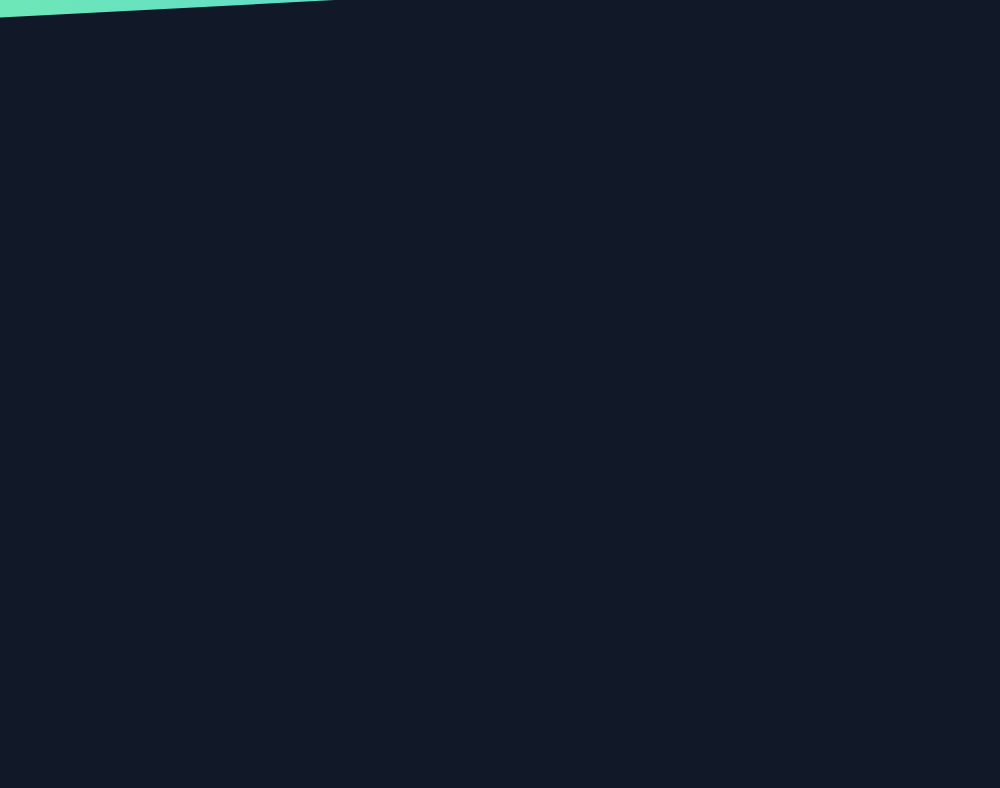
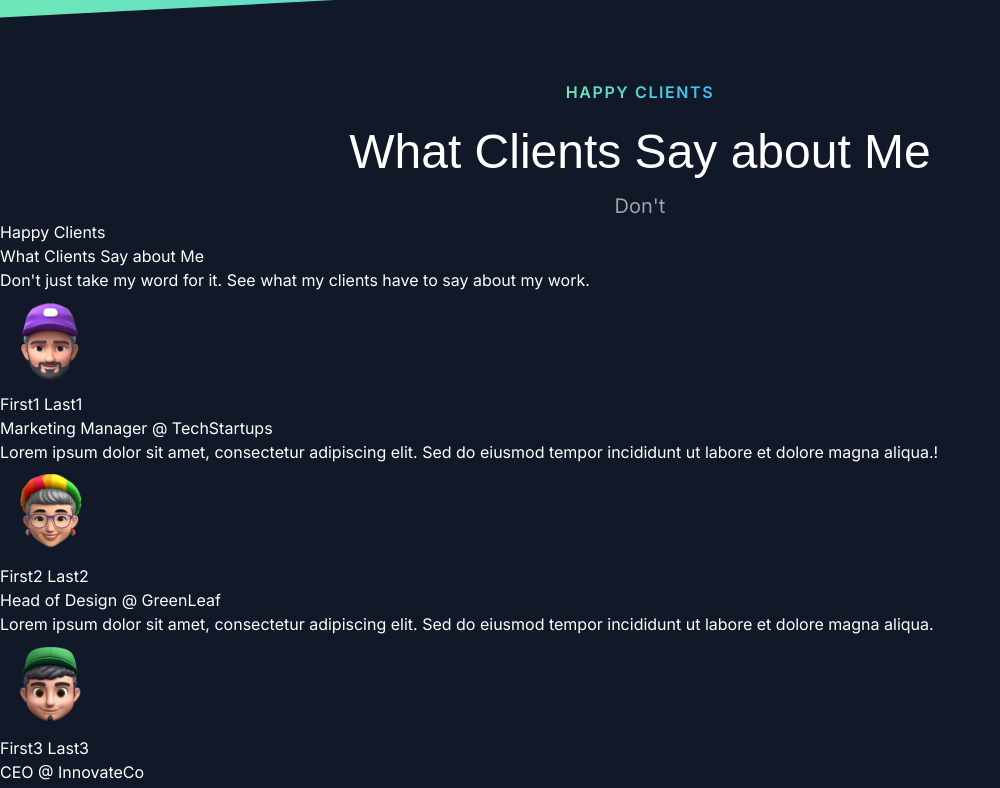
Before and after one commit to DHatchie/React-NJS-Website, a Next.js app: page / in a window 1280 px wide. Shown: the part 3068-3856 px from the top of the page, without its empty margins (0-1000 px from the left). Before the commit the page ends 3148 px from the top, so only its background shows below. Built offline with nearby package versions, Linux system fonts and the light colour scheme; a web font is replaced by a local one.

Commit message:
fixed prettier and added Testimonials section

```diff
--- a/src/app/globals.css
+++ b/src/app/globals.css
@@ -14,6 +14,6 @@
 
 @layer utilities {
   .container {
-    @apply lg:max-w-5xl
+    @apply lg:max-w-5xl;
   }
 }
--- a/src/app/page.tsx
+++ b/src/app/page.tsx
@@ -1,7 +1,8 @@
-import { Header } from '@/sections/Header'
-import { Hero } from '@/sections/Hero'
-import { Projects } from '@/sections/Projects'
-import { Tape } from '@/sections/Tape'
+import { Header } from "@/sections/Header"
+import { Hero } from "@/sections/Hero"
+import { Projects } from "@/sections/Projects"
+import { Tape } from "@/sections/Tape"
+import { Testimonials } from "@/sections/Testimonials"
 
 export default function Home() {
   return (
@@ -10,6 +11,7 @@ export default function Home() {
       <Hero />
       <Projects />
       <Tape />
+      <Testimonials />
     </div>
   )
 }
--- a/src/components/HeroOrbit.tsx
+++ b/src/components/HeroOrbit.tsx
@@ -1,4 +1,4 @@
-import { PropsWithChildren } from 'react'
+import { PropsWithChildren } from "react"
 
 export const HeroOrbit = ({
   children,
--- /dev/null
+++ b/src/components/SectionHeader.tsx
@@ -0,0 +1,25 @@
+export const SectionHeader = ({
+  title,
+  eyebrow,
+  description
+}: {
+  title: string
+  eyebrow: string
+  description: string
+}) => {
+  return (
+    <>
+      <div className='flex items-center justify-center'>
+        <p className='bg-gradient-to-r from-emerald-300 to-sky-400 bg-clip-text text-center font-semibold uppercase tracking-widest text-transparent'>
+          {eyebrow}
+        </p>
+      </div>
+      <h2 className='mt-6 text-center font-serif text-3xl md:text-5xl'>
+        {title}
+      </h2>
+      <p className='mx-auto mt-4 max-w-md text-center text-white/60 md:text-lg lg:text-xl'>
+        {description}
+      </p>
+    </>
+  )
+}
--- a/src/sections/Hero.tsx
+++ b/src/sections/Hero.tsx
@@ -1,15 +1,15 @@
-import memojiImage from '@/assets/images/memoji-computer.png'
-import Image from 'next/image'
-import ArrowDown from '@/assets/icons/arrow-down.svg'
-import grainImage from '@/assets/images/grain.jpg'
-import StarIcon from '@/assets/icons/star.svg'
-import SparkleIcon from '@/assets/icons/sparkle.svg'
-import { HeroOrbit } from '@/components/HeroOrbit'
+import memojiImage from "@/assets/images/memoji-computer.png"
+import Image from "next/image"
+import ArrowDown from "@/assets/icons/arrow-down.svg"
+import grainImage from "@/assets/images/grain.jpg"
+import StarIcon from "@/assets/icons/star.svg"
+import SparkleIcon from "@/assets/icons/sparkle.svg"
+import { HeroOrbit } from "@/components/HeroOrbit"
 
 export const Hero = () => {
   return (
-    <div className='relative z-0 overflow-x-clip py-32 md:py-48 lg:py-50'>
-      <div className='absolute inset-0 [mask-image:linear-gradient(to_bottom,transparent,black_10%,black_70%,transparent)] pointer-events-none'>
+    <div className='lg:py-50 relative z-0 overflow-x-clip py-32 md:py-48'>
+      <div className='pointer-events-none absolute inset-0 [mask-image:linear-gradient(to_bottom,transparent,black_10%,black_70%,transparent)]'>
         <div
           className='absolute inset-0 -z-30 opacity-5'
           style={{
--- a/src/sections/Tape.tsx
+++ b/src/sections/Tape.tsx
@@ -1,4 +1,4 @@
-import StarIcon from '@/assets/icons/star.svg'
+import StarIcon from "@/assets/icons/star.svg"
 
 const words = [
   "Performant",
@@ -11,19 +11,21 @@ const words = [
   "Maintainable",
   "Search Optimized",
   "Usable",
-  "Reliable",
-];
+  "Reliable"
+]
 
 export const Tape = () => {
   return (
-    <div className='py-16 overflow-x-clip lg:py-24'>
-      <div className='bg-gradient-to-r from-emerald-300 to-sky-400 overflow-x-clip -rotate-3 -mx-1'>
+    <div className='overflow-x-clip py-16 lg:py-24'>
+      <div className='-mx-1 -rotate-3 overflow-x-clip bg-gradient-to-r from-emerald-300 to-sky-400'>
         <div className='flex [mask-image:linear-gradient(to_right,transparent,black_10%,black_90%,transparent)]'>
           <div className='flex flex-none gap-4 py-3'>
-            {words.map(word => (
-              <div key={word} className='inline-flex gap-4 items-center'>
-                <span className='text-gray-900 uppercase font-extrabold text-sm'>{word}</span>
-                <StarIcon className='size-6 text-gray-900 -rotate-12' />
+            {words.map((word) => (
+              <div key={word} className='inline-flex items-center gap-4'>
+                <span className='text-sm font-extrabold uppercase text-gray-900'>
+                  {word}
+                </span>
+                <StarIcon className='size-6 -rotate-12 text-gray-900' />
               </div>
             ))}
           </div>
--- a/src/sections/Testimonials.tsx
+++ b/src/sections/Testimonials.tsx
@@ -1,42 +1,68 @@
-import memojiAvatar1 from '@/assets/images/memoji-avatar-1.png'
-import memojiAvatar2 from '@/assets/images/memoji-avatar-2.png'
-import memojiAvatar3 from '@/assets/images/memoji-avatar-3.png'
-import memojiAvatar4 from '@/assets/images/memoji-avatar-4.png'
-import memojiAvatar5 from '@/assets/images/memoji-avatar-5.png'
+import memojiAvatar1 from "@/assets/images/memoji-avatar-1.png"
+import memojiAvatar2 from "@/assets/images/memoji-avatar-2.png"
+import memojiAvatar3 from "@/assets/images/memoji-avatar-3.png"
+import memojiAvatar4 from "@/assets/images/memoji-avatar-4.png"
+import memojiAvatar5 from "@/assets/images/memoji-avatar-5.png"
+import { SectionHeader } from "@/components/SectionHeader"
+import Image from "next/image"
 
 const testimonials = [
   {
-    name: 'Alex Turner',
-    position: 'Marketing Manager @ TechStartups',
-    text: "Alex was instrumental in transforming our website into a powerful marketing tool. His attention to detail and ability to understand our brand is exceptional. We're thrilled with the results!",
+    name: "First1 Last1",
+    position: "Marketing Manager @ TechStartups",
+    text: "Lorem ipsum dolor sit amet, consectetur adipiscing elit. Sed do eiusmod tempor incididunt ut labore et dolore magna aliqua.!",
     avatar: memojiAvatar1
   },
   {
-    name: 'Olivia Green',
-    position: 'Head of Design @ GreenLeaf',
-    text: 'Working with Alex was a pleasure. His expertise in frontend development brought our designs to life in a way we never imagined. The website has exceeded our expectations.',
+    name: "First2 Last2",
+    position: "Head of Design @ GreenLeaf",
+    text: "Lorem ipsum dolor sit amet, consectetur adipiscing elit. Sed do eiusmod tempor incididunt ut labore et dolore magna aliqua.",
     avatar: memojiAvatar2
   },
   {
-    name: 'Daniel White',
-    position: 'CEO @ InnovateCo',
-    text: "Alex's ability to create seamless user experiences is unmatched. Our website has seen a significant increase in conversions since launching the new design. We couldn't be happier.",
+    name: "First3 Last3",
+    position: "CEO @ InnovateCo",
+    text: "Lorem ipsum dolor sit amet, consectetur adipiscing elit. Sed do eiusmod tempor incididunt ut labore et dolore magna aliqua.",
     avatar: memojiAvatar3
   },
   {
-    name: 'Emily Carter',
-    position: 'Product Manager @ GlobalTech',
-    text: "Alex is a true frontend wizard. He took our complex product and transformed it into an intuitive and engaging user interface. We're already seeing positive feedback from our customers.",
+    name: "First4 Last4",
+    position: "Product Manager @ GlobalTech",
+    text: "Lorem ipsum dolor sit amet, consectetur adipiscing elit. Sed do eiusmod tempor incididunt ut labore et dolore magna aliqua.",
     avatar: memojiAvatar4
   },
   {
-    name: 'Michael Brown',
-    position: 'Director of IT @ MegaCorp',
-    text: "Alex's work on our website has been nothing short of exceptional. He's a talented developer who is also a great communicator. We highly recommend him.",
+    name: "First5 Last5",
+    position: "Director of IT @ MegaCorp",
+    text: "Lorem ipsum dolor sit amet, consectetur adipiscing elit. Sed do eiusmod tempor incididunt ut labore et dolore magna aliqua.",
     avatar: memojiAvatar5
   }
 ]
 
-export const TestimonialsSection = () => {
-  return <div>Testimonials Section</div>
+export const Testimonials = () => {
+  return (
+    <div>
+      <SectionHeader
+        eyebrow='Happy Clients'
+        title='What Clients Say about Me'
+        description="Don't "
+      />
+      <p>Happy Clients</p>
+      <h2>What Clients Say about Me</h2>
+      <p>
+        Don't just take my word for it. See what my clients have to say about my
+        work.
+      </p>
+      <div>
+        {testimonials.map((testimonials) => (
+          <div key={testimonials.name}>
+            <Image src={testimonials.avatar} alt={testimonials.name} />
+            <div>{testimonials.name}</div>
+            <div>{testimonials.position}</div>
+            <p>{testimonials.text}</p>
+          </div>
+        ))}
+      </div>
+    </div>
+  )
 }
```
Also changed, not shown: src/app/layout.tsx (+11 -11 lines), src/sections/Projects.tsx (+45 -37 lines), 1 other file (tests, documents, lock files or other folders).
